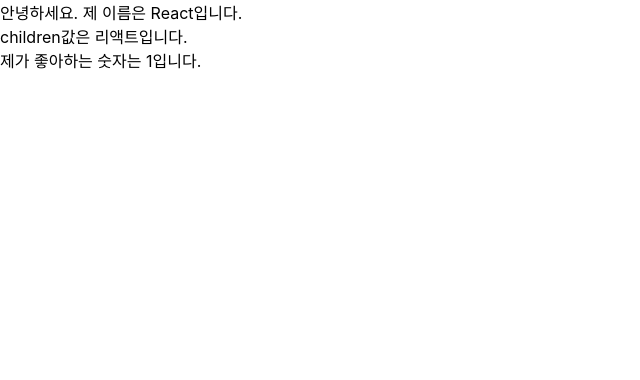
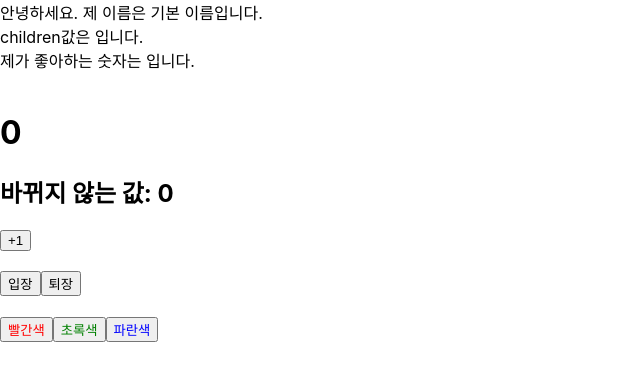
Before and after one commit to KyleRuiz/hello-react, a React (Create React App) app: page / in a window 1280 px wide. Shown: the top 380 px of the page, without its empty margins (0-640 px from the left). Built offline with nearby package versions, Linux system fonts and the light colour scheme.

Commit message:
3.4 state

```diff
--- a/src/App.js
+++ b/src/App.js
@@ -1,11 +1,15 @@
 import React from "react";
 import MyComponent from "./MyComponent";
+import Counter from "./Counter";
+import Say from "./Say";
 
 const App = () => {
   return (
-    <MyComponent name="React" favoriteNumber={1}>
-      리액트
-    </MyComponent>
+    <>
+      <MyComponent /> <br />
+      <Counter /> <br />
+      <Say />
+    </>
   );
 };
 
--- /dev/null
+++ b/src/Counter.js
@@ -0,0 +1,19 @@
+import React, { useState } from "react";
+
+const Counter = () => {
+  const [number, setNumber] = useState(0);
+  const [fixedNumber, setFixedNumber] = useState(0);
+
+  const addOne = () => {
+    setNumber(number + 1);
+  };
+  return (
+    <div>
+      <h1>{number}</h1>
+      <h2>바뀌지 않는 값: {fixedNumber}</h2>
+      <button onClick={addOne}>+1</button>
+    </div>
+  );
+};
+
+export default Counter;
--- /dev/null
+++ b/src/Say.js
@@ -0,0 +1,32 @@
+import React, { useState } from "react";
+
+const Say = () => {
+  const [message, setMessage] = useState("");
+  const onClickEnter = () => {
+    setMessage("안녕하세요!");
+  };
+  const onClickLeave = () => {
+    setMessage("안녕히가세요!");
+  };
+
+  const [color, setColor] = useState("black");
+
+  return (
+    <div>
+      <button onClick={onClickEnter}>입장</button>
+      <button onClick={onClickLeave}>퇴장</button>
+      <h1 style={{ color }}>{message}</h1>
+      <button style={{ color: "red" }} onClick={() => setColor("red")}>
+        빨간색
+      </button>
+      <button style={{ color: "green" }} onClick={() => setColor("green")}>
+        초록색
+      </button>
+      <button style={{ color: "blue" }} onClick={() => setColor("blue")}>
+        파란색
+      </button>
+    </div>
+  );
+};
+
+export default Say;
```
